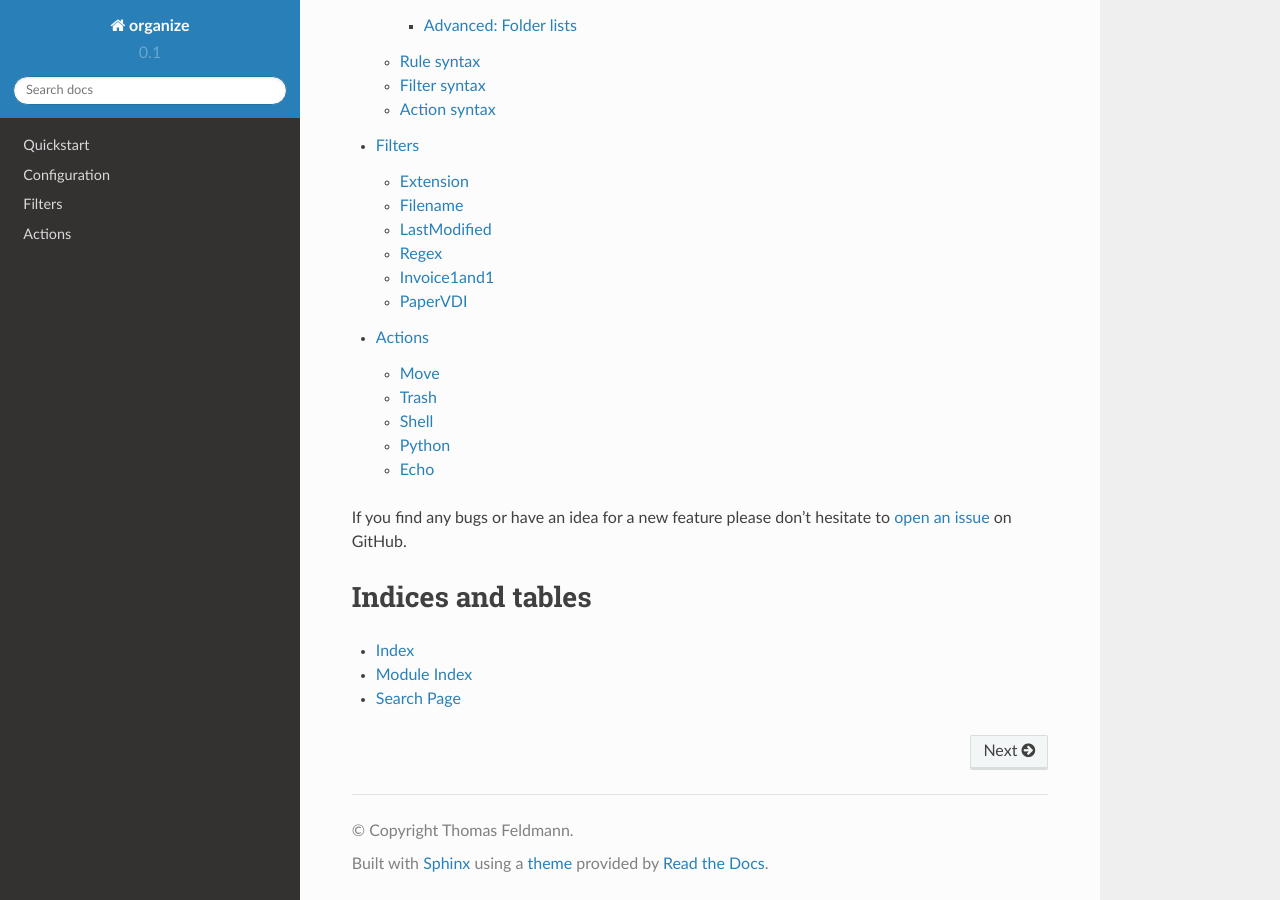
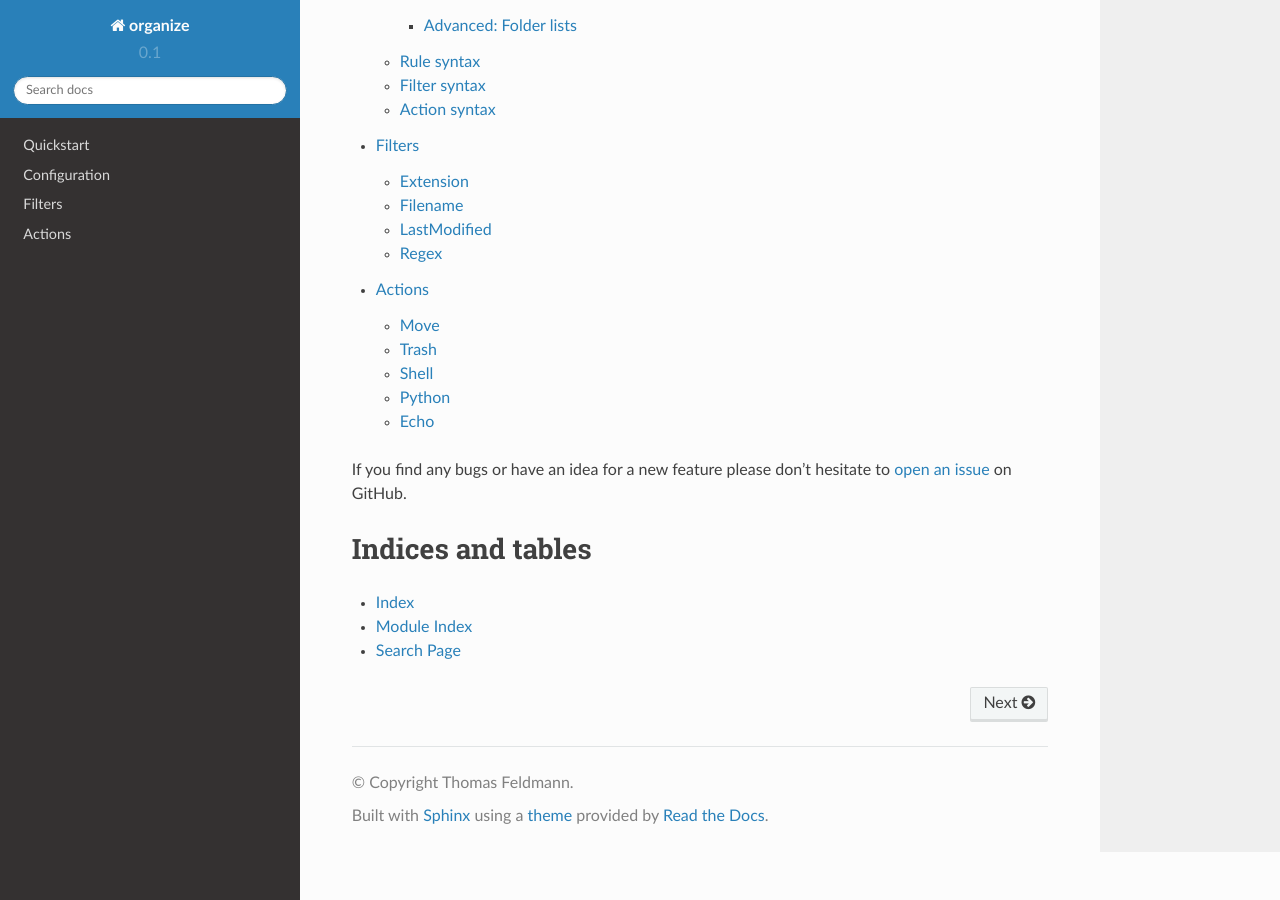
Before and after one commit to tfeldmann/organize, a Sphinx documentation site: the page built from docs/index.rst, in a window 1280 px wide and 900 px high, scrolled down 682 px. Built offline with Sphinx 7.4.7 and the Read the Docs theme 2.0.0, drawn with Linux system fonts in a browser that asks for light colours.

```diff
--- a/README.rst
+++ b/README.rst
@@ -5,6 +5,9 @@ organize
 .. image:: https://readthedocs.org/projects/organize/badge/?version=latest
   :target: https://organize.readthedocs.io/en/latest/?badge=latest
   :alt: Documentation Status
+
+.. image:: https://travis-ci.org/tfeldmann/organize.svg?branch=master
+    :target: https://travis-ci.org/tfeldmann/organize
 
 *Warning: This project is currently not yet usable. Work is in
 progress!*
--- a/docs/page/filters.rst
+++ b/docs/page/filters.rst
@@ -19,11 +19,3 @@ LastModified
 Regex
 -----
 .. autoclass:: Regex
-
-Invoice1and1
-------------
-.. autoclass:: Invoice1and1
-
-PaperVDI
---------
-.. autoclass:: PaperVDI
```
Also changed, not shown: .travis.yml.
